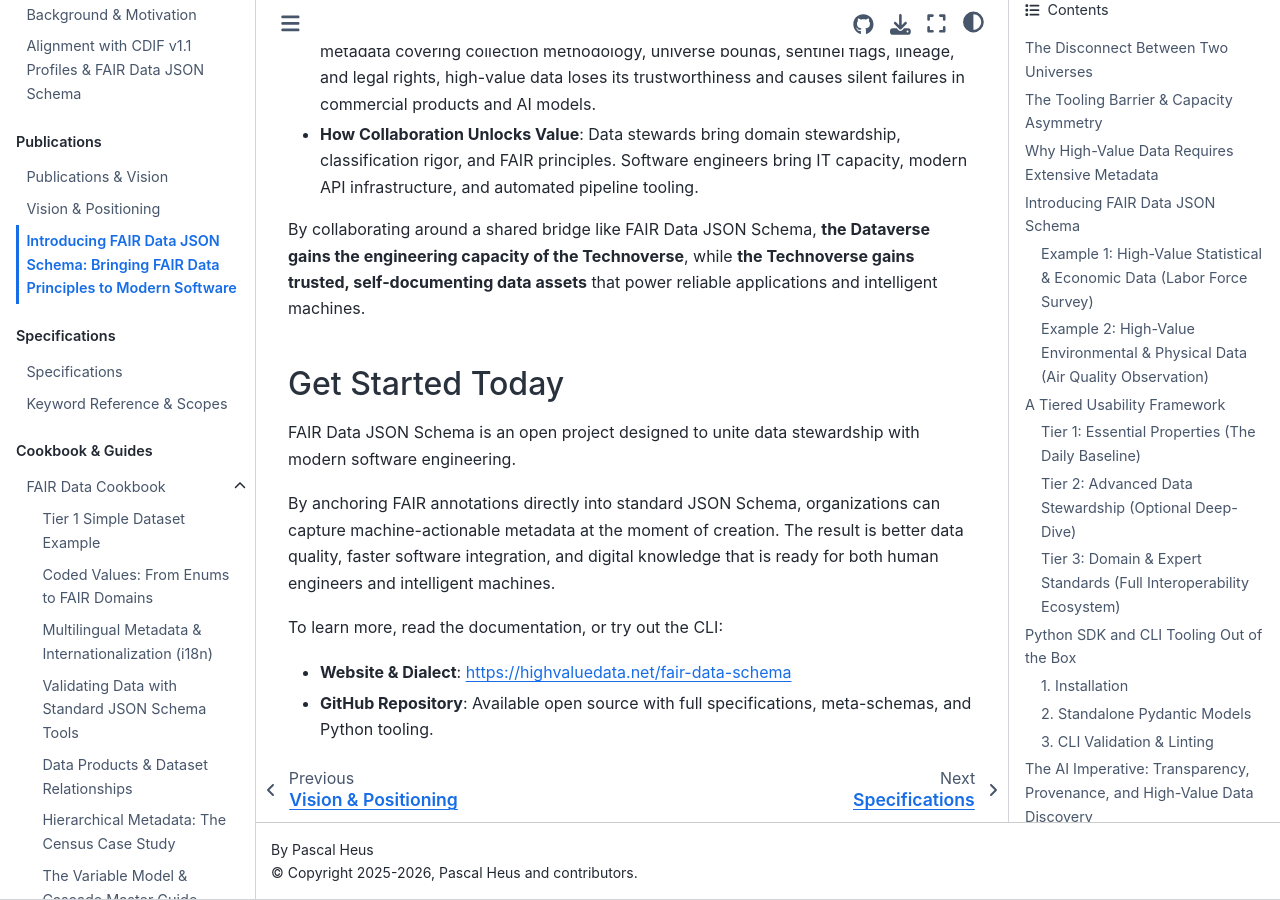
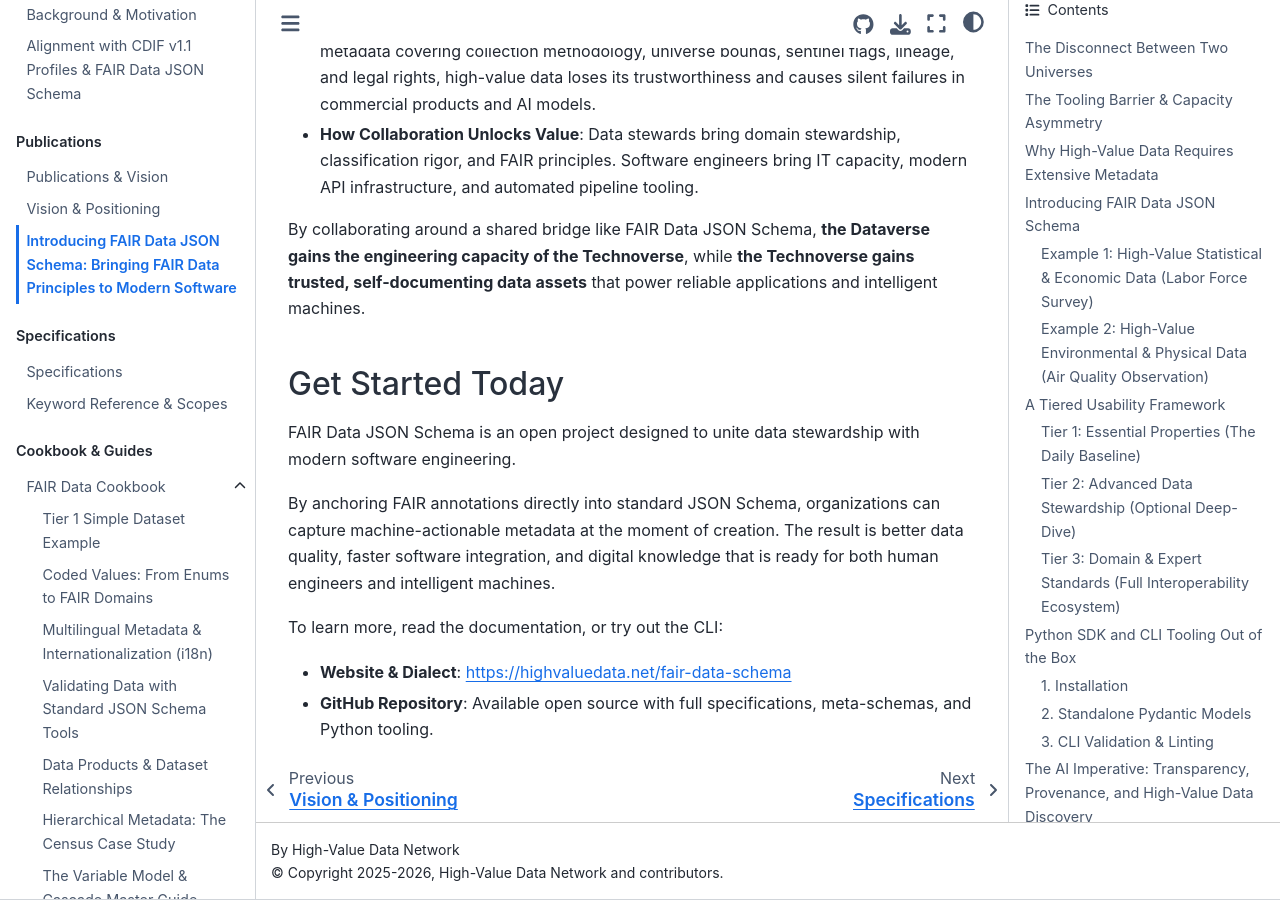
Before and after one commit to hvdnet/fair-data-schema, a Sphinx documentation site: the page built from docs/source/publications/bridging-the-gap-fair-json-schema.md, in a window 1280 px wide and 900 px high, scrolled down 12485 px. Built offline with Sphinx 7.4.7 and the Sphinx Book theme 1.1.4, drawn with Linux system fonts in a browser that asks for light colours; some of the changed text lies outside the part shown.

Commit message:
docs: update author and copyright to High-Value Data Network

```diff
--- a/docs/source/conf.py
+++ b/docs/source/conf.py
@@ -20,8 +20,8 @@ def get_version() -> str:
 
 
 project = "FAIR JSON Meta-Schema"
-author = "Pascal Heus"
-copyright = "2025-2026, Pascal Heus and contributors"
+author = "High-Value Data Network"
+copyright = "2025-2026, High-Value Data Network and contributors"
 release = get_version()
 
 extensions = [
--- a/docs/source/publications/bridging-the-gap-fair-json-schema.md
+++ b/docs/source/publications/bridging-the-gap-fair-json-schema.md
@@ -1,7 +1,7 @@
 # Introducing FAIR Data JSON Schema: Bringing FAIR Data Principles to Modern Software
 
 > [!NOTE]
-> **Draft Article** | **Author**: Pascal Heus | **Status**: Work in Progress / Draft for Review
+> **Draft Article** | **Author**: High-Value Data Network | **Status**: Work in Progress / Draft for Review
 
 In the digital world, data flows through two distinct communities that rarely speak the same language.
 
--- a/pyproject.toml
+++ b/pyproject.toml
@@ -8,7 +8,7 @@ version = "0.1.0"
 description = "JSON Schema dialect and vocabularies for FAIR datasets"
 readme = "README.md"
 license = { file = "LICENSE" }
-authors = [{ name = "Pascal Heus", email = "pascal@highvaluedata.net" }]
+authors = [{ name = "High-Value Data Network", email = "info@highvaluedata.net" }]
 requires-python = ">=3.12"
 dependencies = [
     "jsonschema>=4.23",
```
Also changed, not shown: README.md (+1 -1 lines), 1 other file.
